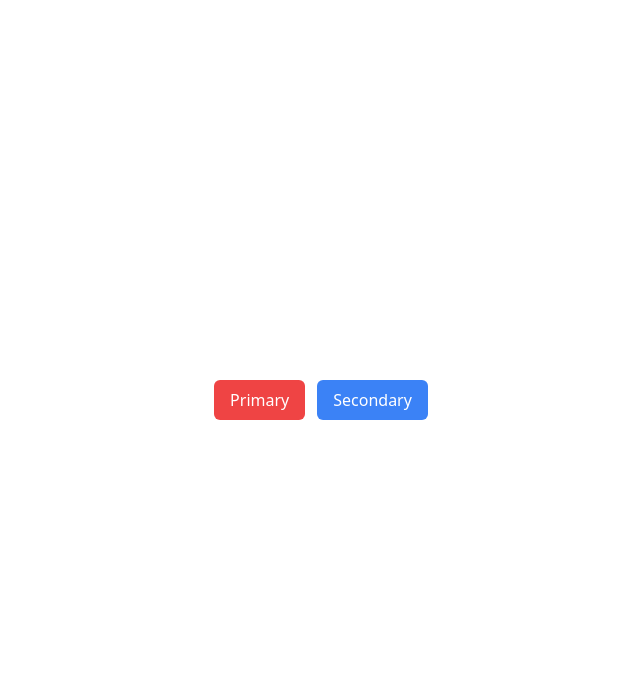
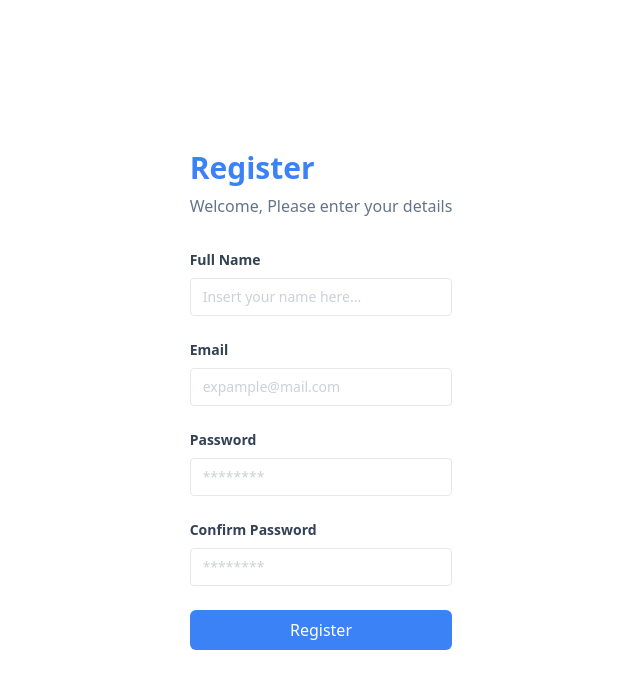
Before and after one commit to ibnucholdun/learn-react, a React (Vite) app: page / in a window 1280 px wide. Shown: the top 688 px of the page, without its empty margins (319-959 px from the left). Built offline with nearby package versions, Linux system fonts and the light colour scheme.

Commit message:
Atomic Design

```diff
--- a/src/App.jsx
+++ b/src/App.jsx
@@ -1,24 +1,7 @@
-const Button = (props) => {
-  const { children, variant } = props;
-  return (
-    <button
-      className={`h-10 px-4 rounded-md ${variant} text-white`}
-      type="submit"
-    >
-      {children}
-    </button>
-  );
-};
+import RegisterPage from "./Pages/register";
 
 const App = () => {
-  return (
-    <div className="flex justify-center min-h-screen items-center">
-      <div className="flex gap-x-3">
-        <Button variant="bg-red-500">Primary</Button>
-        <Button variant="bg-blue-500">Secondary</Button>
-      </div>
-    </div>
-  );
+  return <RegisterPage />;
 };
 
 export default App;
--- /dev/null
+++ b/src/Components/Elements/Button/Index.jsx
@@ -0,0 +1,13 @@
+const Button = (props) => {
+  const { children, classname } = props;
+  return (
+    <button
+      className={`h-10 px-4 rounded-md ${classname} text-white`}
+      type="submit"
+    >
+      {children}
+    </button>
+  );
+};
+
+export default Button;
--- /dev/null
+++ b/src/Components/Elements/Input/Index.jsx
@@ -0,0 +1,15 @@
+import React from "react";
+import Label from "./Label";
+import Input from "./Input";
+
+const InputForm = (props) => {
+  const { label, type, placeholder, name } = props;
+  return (
+    <div className="mb-6">
+      <Label htmlFor={name}>{label}</Label>
+      <Input type={type} placeholder={placeholder} name={name} />
+    </div>
+  );
+};
+
+export default InputForm;
--- /dev/null
+++ b/src/Components/Elements/Input/Input.jsx
@@ -0,0 +1,15 @@
+import React from "react";
+
+const Input = (props) => {
+  const { type, placeholder, name } = props;
+  return (
+    <input
+      type={type}
+      className="text-sm border rounded w-full  py-2 px-3 text-slate-700 placeholder:opacity-50"
+      placeholder={placeholder}
+      name={name}
+    />
+  );
+};
+
+export default Input;
--- /dev/null
+++ b/src/Components/Elements/Input/Label.jsx
@@ -0,0 +1,15 @@
+import React from "react";
+
+const Label = (props) => {
+  const { children, htmlFor } = props;
+  return (
+    <label
+      htmlFor={htmlFor}
+      className="block text-slate-700 text-sm font-bold mb-2"
+    >
+      {children}
+    </label>
+  );
+};
+
+export default Label;
--- /dev/null
+++ b/src/Components/Fragments/FormLogin.jsx
@@ -0,0 +1,24 @@
+import InputForm from "../Elements/Input/Index";
+import Button from "../Elements/Button/Index";
+
+const FormLogin = () => {
+  return (
+    <form action="">
+      <InputForm
+        label="Email"
+        type="email"
+        placeholder="expample@mail.com"
+        name="email"
+      />
+      <InputForm
+        label="Password"
+        type="password"
+        placeholder="********"
+        name="password"
+      />
+      <Button classname="bg-blue-500 w-full">Login</Button>
+    </form>
+  );
+};
+
+export default FormLogin;
--- /dev/null
+++ b/src/Components/Fragments/FormRegister.jsx
@@ -0,0 +1,36 @@
+import InputForm from "../Elements/Input/Index";
+import Button from "../Elements/Button/Index";
+
+const FormRegister = () => {
+  return (
+    <form action="">
+      <InputForm
+        label="Full Name"
+        type="fullname"
+        placeholder="Insert your name here..."
+        name="fullname"
+      />
+      <InputForm
+        label="Email"
+        type="email"
+        placeholder="expample@mail.com"
+        name="email"
+      />
+      <InputForm
+        label="Password"
+        type="password"
+        placeholder="********"
+        name="password"
+      />
+      <InputForm
+        label="Confirm Password"
+        type="confirmpassword"
+        placeholder="********"
+        name="confirmpassword"
+      />
+      <Button classname="bg-blue-500 w-full">Register</Button>
+    </form>
+  );
+};
+
+export default FormRegister;
--- /dev/null
+++ b/src/Components/Layouts/AuthLayouts.jsx
@@ -0,0 +1,18 @@
+const AuthLayouts = (props) => {
+  const { children, title } = props;
+  return (
+    <div className="flex justify-center min-h-screen items-center">
+      <div className="flex justify-center min-h-screen items-center">
+        <div className="w-full max-w-xs">
+          <h1 className="text-3xl font-bold mb-2 text-blue-500">{title}</h1>
+          <p className="font-medium text-slate-500 mb-8">
+            Welcome, Please enter your details
+          </p>
+          {children}
+        </div>
+      </div>
+    </div>
+  );
+};
+
+export default AuthLayouts;
--- /dev/null
+++ b/src/Pages/login.jsx
@@ -0,0 +1,13 @@
+import React from "react";
+import AuthLayouts from "../Components/Layouts/AuthLayouts";
+import FormLogin from "../Components/Fragments/FormLogin";
+
+const LoginPage = () => {
+  return (
+    <AuthLayouts title="Login">
+      <FormLogin />
+    </AuthLayouts>
+  );
+};
+
+export default LoginPage;
--- /dev/null
+++ b/src/Pages/register.jsx
@@ -0,0 +1,14 @@
+import React from "react";
+import AuthLayouts from "../Components/Layouts/AuthLayouts";
+import FormLogin from "../Components/Fragments/FormLogin";
+import FormRegister from "../Components/Fragments/FormRegister";
+
+const RegisterPage = () => {
+  return (
+    <AuthLayouts title="Register">
+      <FormRegister />
+    </AuthLayouts>
+  );
+};
+
+export default RegisterPage;
```
